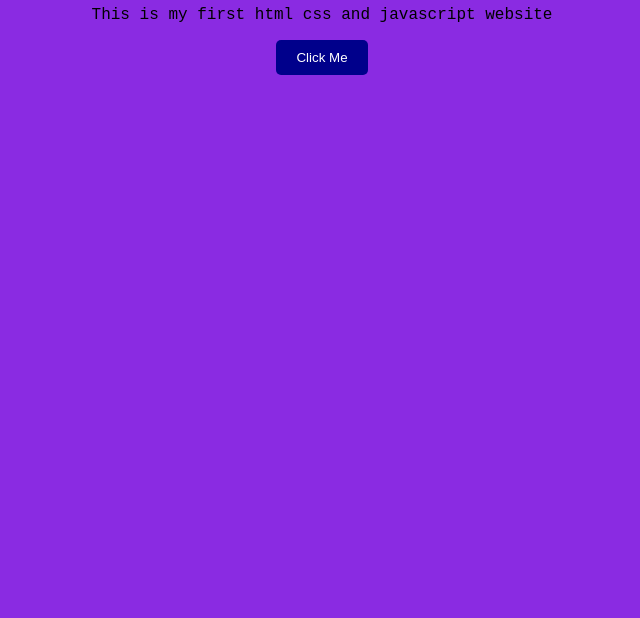
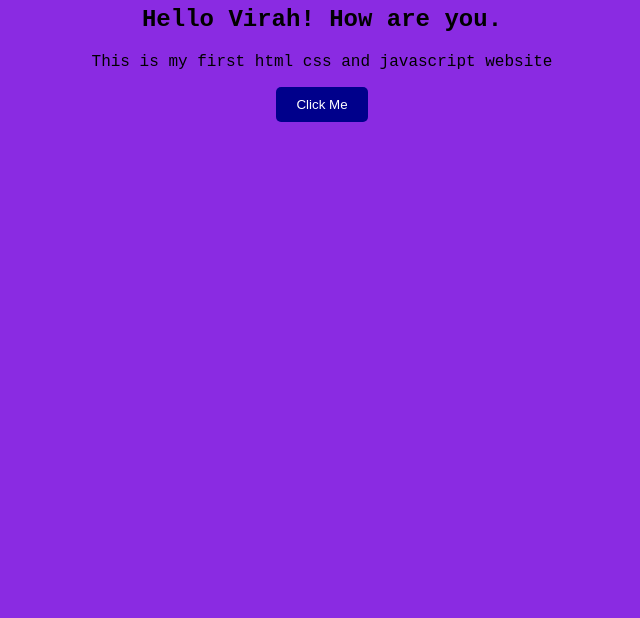
Before and after one commit to vira-siddiqui/my-first-website, a plain HTML site: page index.html in a window 1280 px wide. Shown: the part 182-800 px from the top of the page, without its empty margins (318-958 px from the left). Drawn offline with Linux system fonts and the light colour scheme.

Commit message:
Heading update

```diff
--- a/index.html
+++ b/index.html
@@ -9,6 +9,7 @@
 <body>
    <div class="cotainer">
     <h1> Welcome to My first Website</h1>
+    <h2> Hello Virah! How are you.</h2>
     <p> This is my first html css and javascript website</p>
     <button onclick="showMessage()">Click Me</button>
     <p id="message"></p>
```
